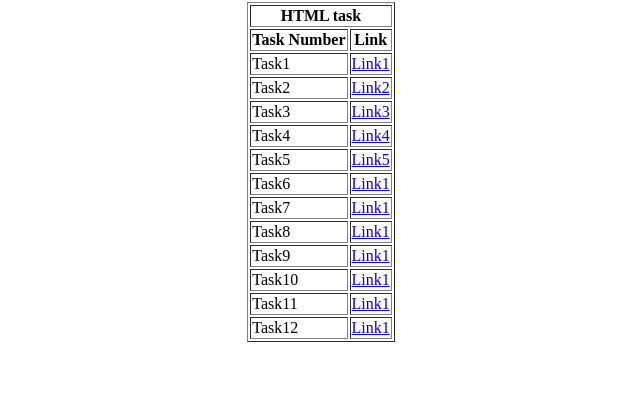
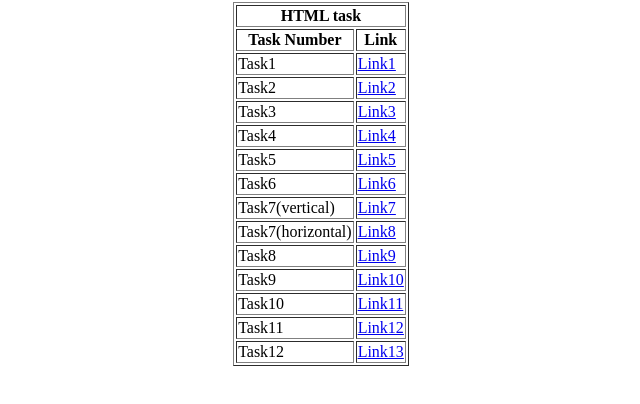
Before and after one commit to mohitscodes/TASKS, a plain HTML site: page index.html in a window 1280 px wide. Shown: the part 78-482 px from the top of the page, without its empty margins (319-959 px from the left). Drawn offline with Linux system fonts and the light colour scheme.

Commit message:
index.html

```diff
--- a/index.html
+++ b/index.html
@@ -61,49 +61,56 @@
 
             <td>Task6</td>
 
-            <td><a href="./csstask1.html">Link1</a></td>
+            <td><a href="./csstask1.html">Link6</a></td>
 
         </tr>
         <tr>
 
-            <td>Task7</td>
+            <td>Task7(vertical)</td>
 
-            <td><a href="./csstask2.html">Link1</a></td>
+            <td><a href="./csstask2(v).html">Link7</a></td>
+
+        </tr>
+        <tr>
+
+            <td>Task7(horizontal)</td>
+
+            <td><a href="./csstask2(h).html">Link8</a></td>
 
         </tr>
         <tr>
 
             <td>Task8</td>
 
-            <td><a href="./csstask3.html">Link1</a></td>
+            <td><a href="./csstask3.html">Link9</a></td>
 
         </tr>
         <tr>
 
             <td>Task9</td>
 
-            <td><a href="./csstask4.html">Link1</a></td>
+            <td><a href="./csstask4.html">Link10</a></td>
 
         </tr>
         <tr>
 
             <td>Task10</td>
 
-            <td><a href="./csstask5.html">Link1</a></td>
+            <td><a href="./csstask5.html">Link11</a></td>
 
         </tr>
         <tr>
 
             <td>Task11</td>
 
-            <td><a href="./csstask6.html">Link1</a></td>
+            <td><a href="./csstask6.html">Link12</a></td>
 
         </tr>
         <tr>
 
             <td>Task12</td>
 
-            <td><a href="./csstask7.html">Link1</a></td>
+            <td><a href="./csstask7.html">Link13</a></td>
 
         </tr>
 
```
